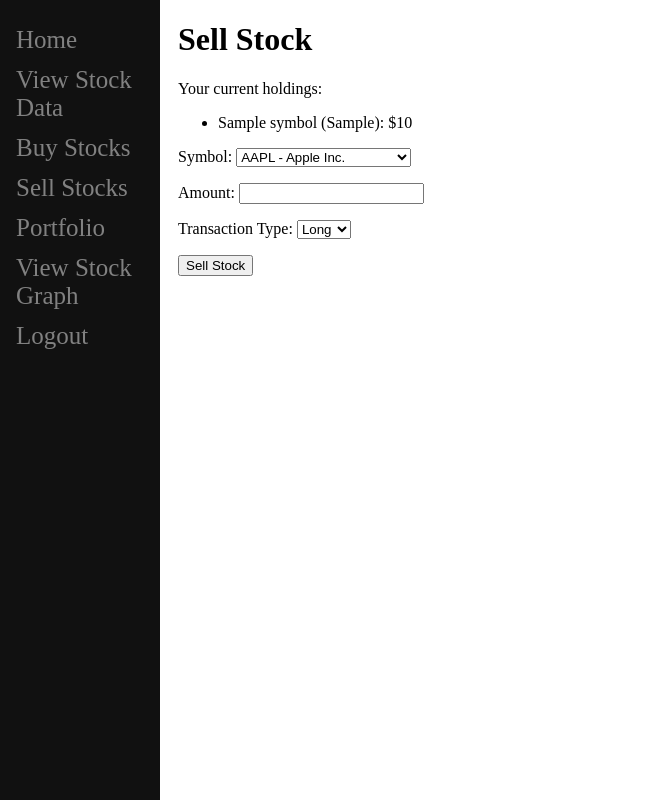
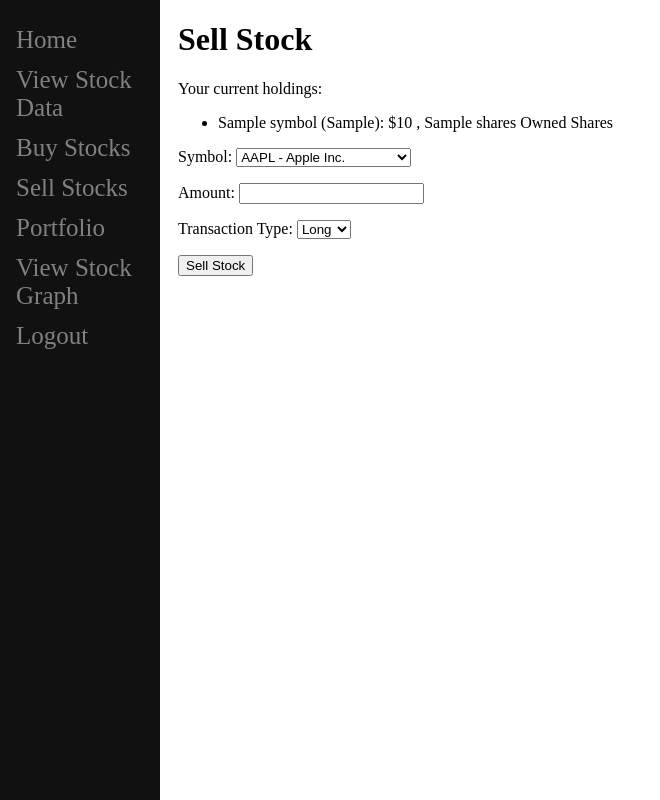
Before and after one commit to ShinuxDruid/COP5818, a Django app: template demo/users/templates/users/sell_stock.html in a window 1280 px wide. Shown: the whole page, without its empty margins (0-660 px from the left). Run offline with Django 4.2, Linux system fonts and the light colour scheme; tables that the repository leaves empty hold one stand-in row (values such as "Sample post"); the template is opened without the code that fills it: values that come from a table or form of the project are taken from there, most other values are stand-ins (such as "Sample title", 1, 10 or a date in 2020).

Commit message:
Update sell_stock.html

```diff
--- a/demo/users/templates/users/sell_stock.html
+++ b/demo/users/templates/users/sell_stock.html
@@ -10,7 +10,7 @@
             <p>Your current holdings:</p>
             <ul>
                 {% for holding in user_holdings %}
-                    <li>{{ holding.symbol }} ({{ holding.call_type }}): ${{ holding.amount }} </li>
+                    <li>{{ holding.symbol }} ({{ holding.call_type }}): ${{ holding.amount }} , {{holding.shares}} Owned Shares</li>
                 {% endfor %}
             </ul>
         {% else %}
```
